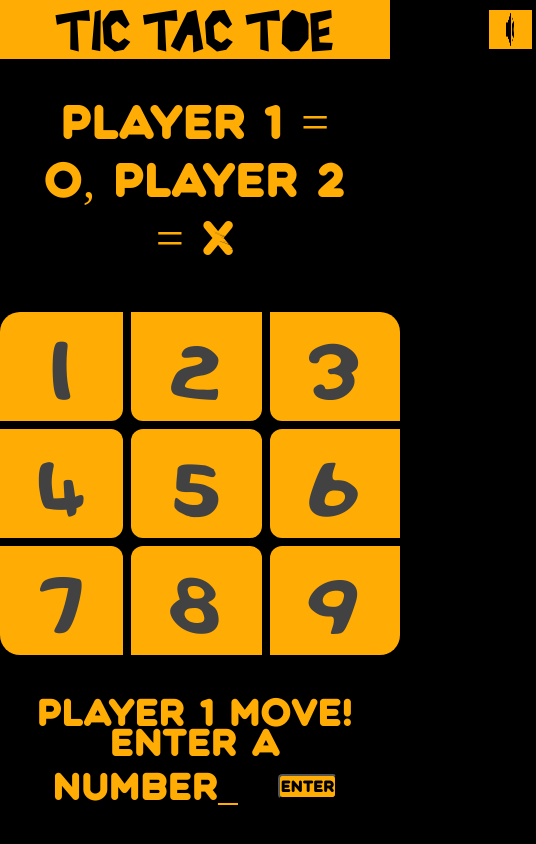
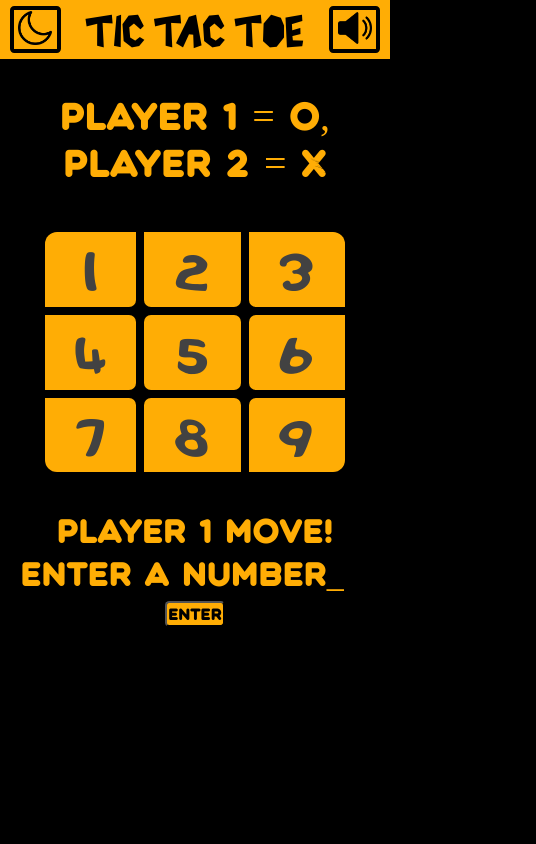
Before and after one commit to aryan-suman333/TicTacToe, a plain HTML site: page index.html in a window 390 px wide. Shown: the whole page, 536 px wide, since content can reach past the window. Drawn offline with Linux system fonts and the light colour scheme.

Commit message:
Tic Tac Toe Website

```diff
--- a/TICTACTOE.css
+++ b/TICTACTOE.css
@@ -34,8 +34,6 @@ header{
     height: 7vh;
     display: flex;
     flex-direction: row;
-    justify-content: center;
-    text-align: center;
 }
 #vol{
     background-color: #FFAD05;
@@ -43,13 +41,11 @@ header{
     border-radius: 0.5vh;
     cursor: pointer;
     width: 6vh;
-    height: 80%;
-    display: flex;
-    align-items: center;
-    justify-content: center;
-    position: relative;
-    left: 38.6vw;
-    top: 0.7vh;
+    height: 5.5vh;
+    margin: auto 10px auto 0px;
+}
+#htext{
+    margin: auto;
 }
 #dark{
     background-color: #FFAD05;
@@ -58,19 +54,14 @@ header{
     cursor: pointer;
     width: 6vh;
     height: 5.5vh;
-    display: flex;
-    align-items: center;
-    justify-content: center;
-    position: relative;
-    right: 38.6vw;
-    top: 0.7vh;
+    margin: auto 0px auto 10px;
 }
 #vol img{
-    width: 2vw;
+    width: 4vh;
     height: 4.1vh;
 }
 #dark img{
-    width: 2vw;
+    width: 4vh;
     height: 4.1vh;
 }
 #board{
@@ -79,7 +70,6 @@ header{
     grid-column-gap: 0.7vw;
     grid-row-gap: 0.7vw;
     margin: 5.4vh auto 5.4vh auto;
-    padding: 0;
     font-family: 'adigiana_2regular';
     background-color: black;
     width: 29.3vw;
@@ -147,6 +137,7 @@ header{
   -webkit-appearance: none;
 }
 #btn{
+    cursor: pointer;
     background-color: #FFAD05;
     border-radius: 0.5vh;
     font-family: 'fatternregular';
@@ -159,12 +150,13 @@ header{
 audio{
     display: none;
 }
-@media screen and (min-width: 600px) and (max-width: 1700px) {
+@media screen and (min-width: 622px) and (max-width: 1700px) {
     #board{
         width: 500px;
         height: 425px;
         grid-column-gap: 11px;
         grid-row-gap: 11px;
+        border-radius: 15px;
     }
     #letter1{
         border-radius: 15px 0px 10px 0px;
@@ -197,12 +189,13 @@ audio{
         font-size: 110px;
     }
 }
-@media screen and (max-width: 600px){
+@media screen and (max-width: 622px) and (min-width: 500px){
     #board{
         width: 400px;
         height: 340px;
         grid-column-gap: 8px;
         grid-row-gap: 8px;
+        border-radius: 20px;
     }
     #letter1{
         border-radius: 20px 0px 12px 0px;
@@ -235,9 +228,59 @@ audio{
         font-size: 90px;
     }
     #i2{
-        font-size: 50px;
+        font-size: 55px;
     }
     #i1{
         font-size: 40px;
     }
 }
+@media screen and (max-width: 500px){
+    #htext{
+        font-size: 5.5vh;
+        position: relative;
+        top: 0.5vh;
+    }
+    #board{
+        width: 300px;
+        height: 240px;
+        grid-column-gap: 8px;
+        grid-row-gap: 8px;
+        border-radius: 12px;
+    }
+    #letter1{
+        border-radius: 12px 0px 7px 0px;
+    }
+    #letter2{
+        border-radius: 0px 0px 7px 7px;
+    }
+    #letter3{
+        border-radius: 0px 12px 0px 7px;
+    }
+    #letter4{
+        border-radius: 0px 7px 7px 0px;
+    }
+    #letter5{
+        border-radius: 7px 7px 7px 7px;
+    }
+    #letter6{
+        border-radius: 7px 0px 0px 7px;
+    }
+    #letter7{
+        border-radius: 0px 7px 0px 12px;
+    }
+    #letter8{
+        border-radius: 7px 7px 0px 0px;
+    }
+    #letter9{
+        border-radius: 7px 0px 12px 0px;
+    }
+    .letters{
+        font-size: 60px;
+    }
+    #i2{
+        font-size: 40px;
+    }
+    #i1{
+        font-size: 35px;
+    }
+}
--- a/index.html
+++ b/index.html
@@ -8,9 +8,9 @@
     <link rel="stylesheet" href="TICTACTOE.css">
 </head>
 <body>
-    <header class="center">
+    <header>
         <button id="dark" onclick="dc()"><img id="imgl" src="images/bright.png" alt=""></button>
-        TIC TAC TOE
+        <div id="htext">TIC TAC TOE</div>
         <button id="vol"><img id="imgr" src="images/volumeon.png" alt=""></button>
     </header>
     <div id="i2">PLAYER 1 = O, PLAYER 2 = X</div>
```
